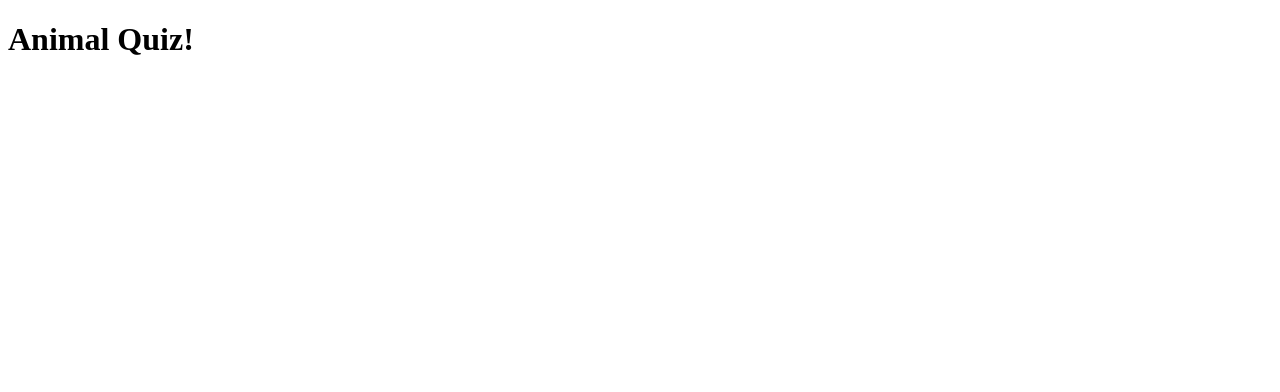
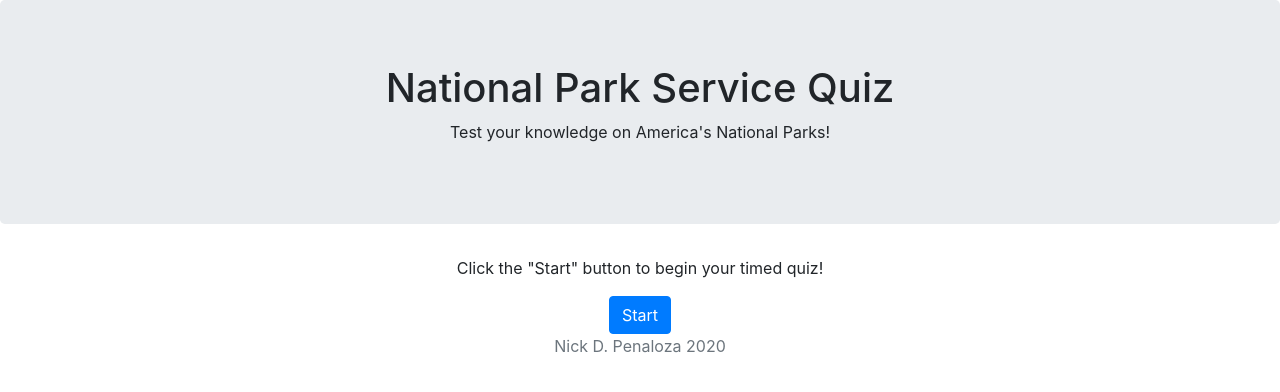
Before and after one commit to ndpenaloza/homework4, a plain HTML site: page index.html in a window 1280 px wide. Drawn offline with nearby package versions, Linux system fonts and the light colour scheme; files that its build step writes are made by us from their sources.

Commit message:
added some bootstrap to html, and some js

```diff
--- a/index.html
+++ b/index.html
@@ -3,11 +3,42 @@
 <head>
     <meta charset="UTF-8">
     <meta name="viewport" content="width=device-width, initial-scale=1.0">
-    <title>Quiz</title>
+    <title>Nation Park Service Quiz</title>
+    <!--Bootstrap Link-->
+    <link rel="stylesheet" href="https://stackpath.bootstrapcdn.com/bootstrap/4.5.2/css/bootstrap.min.css" integrity="sha384-JcKb8q3iqJ61gNV9KGb8thSsNjpSL0n8PARn9HuZOnIxN0hoP+VmmDGMN5t9UJ0Z" crossorigin="anonymous">
+    <!--CSS link-->
     <link rel="stylesheet" type="text/css" href="assets/style/style.css">
 </head>
-    <h1>Animal Quiz!</h1>
 <body>
+    <div class="jumbotron">
+        <h1 class="text-center"><strong></strong>National Park Service Quiz</strong></h1>
+        <p class="text-center">Test your knowledge on America's National Parks!</p>
+    </div>
+    <div class="container">
+        <div class="row">
+            <div class="col-md-12">
+                <div class="text-center">
+                    <p class="text-center">Click the "Start" button to begin your timed quiz!</p>
+                </div>
+            </div>
+        </div>
+        <div class="row">
+            <div class="col-md-12">
+                <div class="text-center">
+                    <button id="start-button" type="button" class="btn btn-primary">Start</button>
+                </div>
+            </div>
+        </div>
+    </div>
+    <!--Footer begins here-->
+    <div class=container>
+        <div class=footer>
+            <div class="text-center">
+                <p class="text-muted">Nick D. Penaloza 2020</p>
+            </div>
+        </div>
+      </div>
+
     <script>
 
     </script>
```
Also changed, not shown: script.js (+31 -0 lines).
